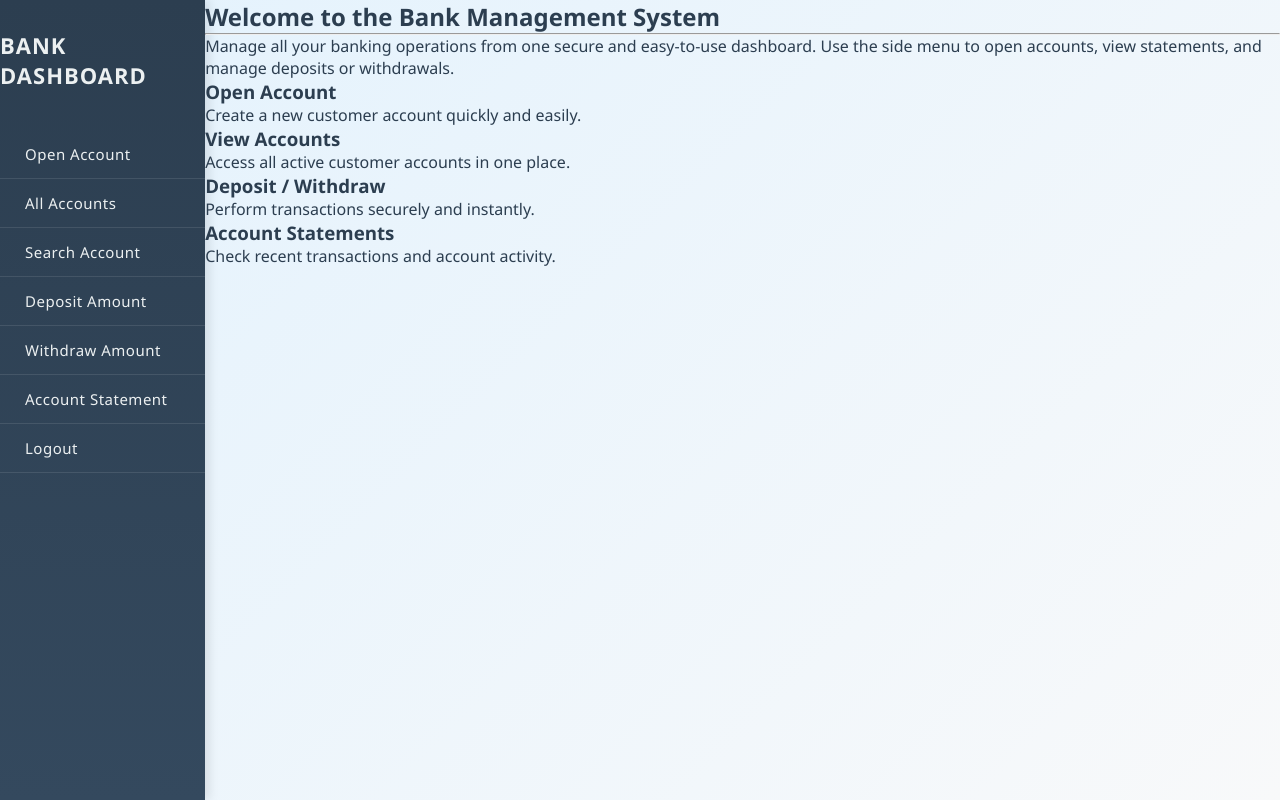
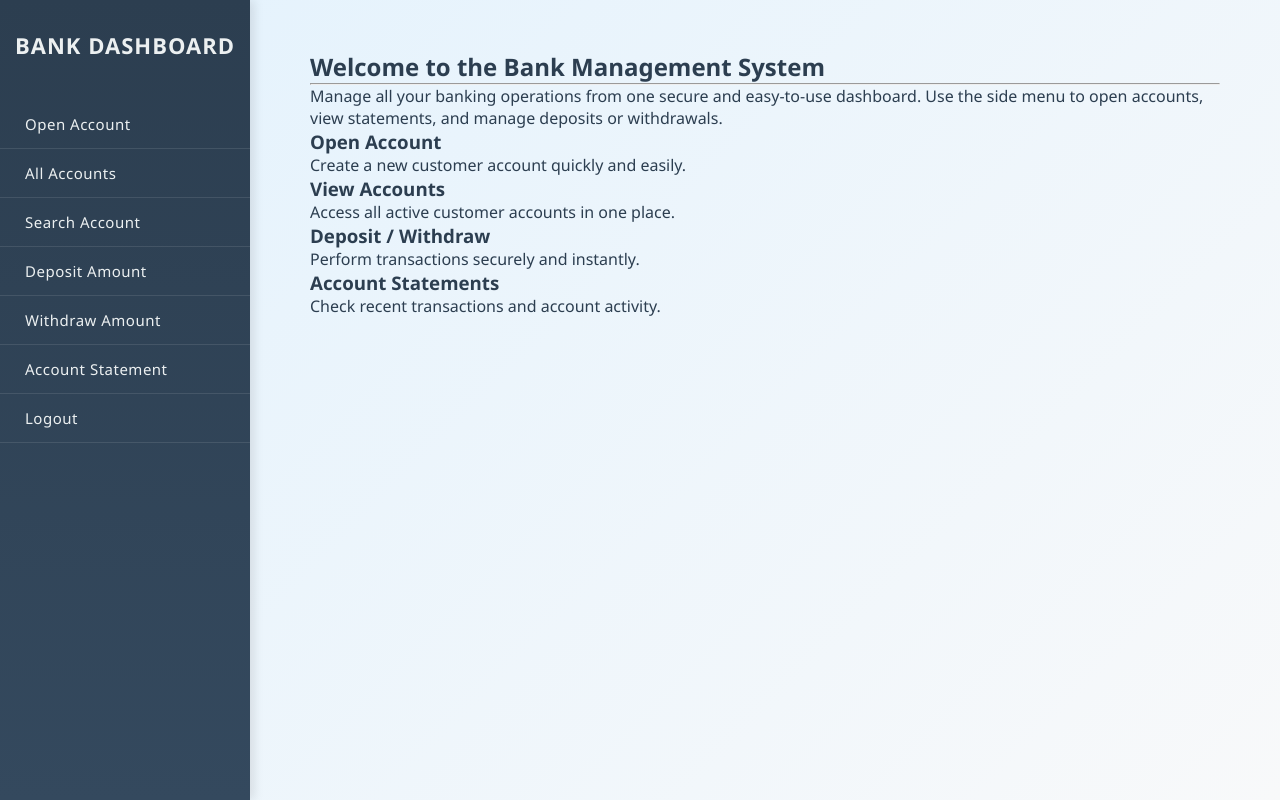
Before and after one commit to tanvi2711/Python_Full_stack_Projects, a Flask app: page /home in a window 1280 px wide. Run offline with Flask 3, Linux system fonts and the light colour scheme.

Commit message:
home.html update

```diff
--- a/BANKAPP/templates/home.html
+++ b/BANKAPP/templates/home.html
@@ -59,6 +59,15 @@
             padding-left: 30px;
         }
 
+        /* ---------- Main Content ---------- */
+        .main-content {
+            flex: 1;
+            padding: 50px 60px;
+            display: flex;
+            flex-direction: column;
+            justify-content: flex-start;
+            background: transparent;
+        }
 
 
 
```
